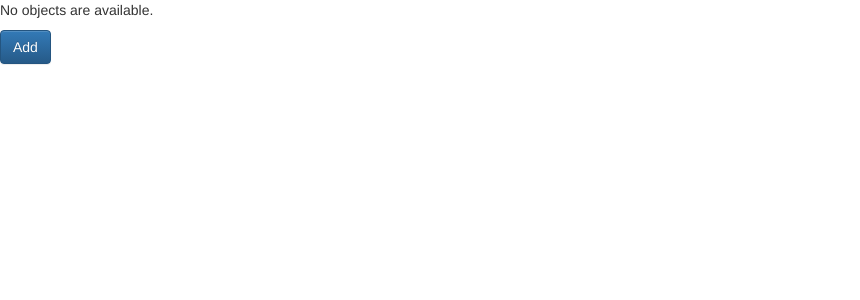
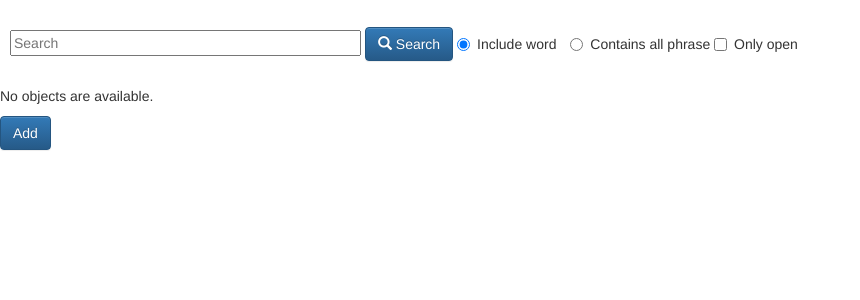
Before and after one commit to LimeTheCoder/KPI, a Django app: page /objects/surveys/ in a window 1280 px wide. Shown: the top 300 px of the page, without its empty margins (0-860 px from the left). Run offline with Django 3.2, Linux system fonts and the light colour scheme; data that the repository does not hold is empty; some libraries are stand-ins or nearby versions.

Commit message:
Db lab2 complete

```diff
--- a/Labs/EMPILab1/Generators.py
+++ b/Labs/EMPILab1/Generators.py
@@ -59,7 +59,7 @@ class BaysDurhamGenerator:
     def __init__(self):
         self.__table = []
         self.__k = 50
-        self.__m = 83
+        self.__m = 5
         num = 7
         for i in range(self.__k):
             num = linear_congruential_method(self.__m, 12, 7, num)
--- a/Labs/dblab2/CoolApp/custom_models.py
+++ b/Labs/dblab2/CoolApp/custom_models.py
@@ -107,6 +107,19 @@ class AbstractManager(object):
 				con.close()
 
 
+	def full_text_search(self, condition):
+		try:
+			con = mdb.connect('localhost', 'laymont', 'password', 'workdb')
+			cur = con.cursor(mdb.cursors.DictCursor)
+			cur.execute("SELECT * FROM " + self.__table_name + " " + condition)
+			return cur.fetchall()
+		except mdb.Error, e:
+			print "Error %d: %s" % (e.args[0], e.args[1])
+		finally:
+			if con:
+				con.close()
+
+
 	def get_all(self):
 		return self.get_objects_where("")
 
@@ -133,16 +146,17 @@ class PersonsManager(AbstractManager):
 	def get_all(self):
 		return super(PersonsManager, self).get_all()
 
-
 	def get_by_id(self, id):
 		return super(PersonsManager, self).get_by_id(id)
-
 
 	def get_objects_where(self, condition):
 		return [Person(x) for x in super(PersonsManager, self).get_objects_where(condition)]
 
 	def get_choice_lst(self):
 		return tuple(tuple([obj.id, obj.name + " " + obj.surname]) for obj in self.get_all())
+
+	def full_text_search(self, condition):
+		return [Person(x) for x in super(PersonsManager, self).full_text_search(condition)]
 
 
 class DoctorsManager(AbstractManager):
@@ -166,6 +180,9 @@ class DoctorsManager(AbstractManager):
 	def get_choice_lst(self):
 		return tuple(tuple([obj.id, obj.person.name + " " + obj.person.surname]) for obj in self.get_all())
 
+	def full_text_search(self, condition):
+		return [Doctor(x) for x in super(DoctorsManager, self).full_text_search(condition)]
+
 
 class HospitalsManager(AbstractManager):
 	def __init__(self):
@@ -188,6 +205,9 @@ class HospitalsManager(AbstractManager):
 	def get_choice_lst(self):
 		return tuple(tuple([obj.id, obj.name]) for obj in self.get_all())
 
+	def full_text_search(self, condition):
+		return [Hospital(x) for x in super(HospitalsManager, self).full_text_search(condition)]
+
 
 
 class SurveysManager(AbstractManager):
@@ -199,18 +219,18 @@ class SurveysManager(AbstractManager):
 	def get_all(self):
 		return super(SurveysManager, self).get_all()
 
-
 	def get_by_id(self, id):
 		return super(SurveysManager, self).get_by_id(id)
-
 
 	def get_objects_where(self, condition):
 		return [SurveyResult(x) for x in super(SurveysManager, self).get_objects_where(condition)]
 
+	def full_text_search(self, condition):
+		return [SurveyResult(x) for x in super(SurveysManager, self).full_text_search(condition)]
+
 
 
 class Person(object):
-	title = 'person'
 	fields = ["name", "surname", "middlename", "birthdate"]
 	def __init__(self, obj_list):
 		self.id = obj_list['id']
@@ -224,7 +244,6 @@ class Person(object):
 
 
 class Doctor(object):
-	title = 'doctor'
 	fields = ["person_id", "hospital_id", "position", "experience"]
 	def __init__(self, attr_list):
 		self.id = attr_list['id']
@@ -238,7 +257,6 @@ class Doctor(object):
 
 
 class Hospital(object):
-	title = 'hospital'
 	fields = ["name", "city", "state", "street", "build_no"]
 	def __init__(self, attr_list):
 		self.id = attr_list['id']
@@ -253,7 +271,6 @@ class Hospital(object):
 
 
 class SurveyResult(object):
-	title = 'survey'
 	fields = ["pacient_id", "doctor_id", "diagnosis", "closing_date"]
 	def __init__(self, attr_list):
 		self.id = attr_list['id']
--- a/Labs/dblab2/CoolApp/templates/CoolApp/objects_list.html
+++ b/Labs/dblab2/CoolApp/templates/CoolApp/objects_list.html
@@ -6,19 +6,69 @@
       <link rel="stylesheet" href="https://maxcdn.bootstrapcdn.com/bootstrap/3.3.6/css/bootstrap-theme.min.css" integrity="sha384-fLW2N01lMqjakBkx3l/M9EahuwpSfeNvV63J5ezn3uZzapT0u7EYsXMjQV+0En5r" crossorigin="anonymous">
 
       <script src="https://maxcdn.bootstrapcdn.com/bootstrap/3.3.6/js/bootstrap.min.js" integrity="sha384-0mSbJDEHialfmuBBQP6A4Qrprq5OVfW37PRR3j5ELqxss1yVqOtnepnHVP9aJ7xS" crossorigin="anonymous"></script>
+      {% load getattribute %}
+
+      <style type="text/css">
+      .margin_class{
+         margin-top: 30px;
+         margin-bottom: 30px;
+         margin-left: 10px;
+      }
+
+      .date_margin{
+         margin-top: 5px;
+         margin-bottom: 20px;
+         margin-left: 10px;
+      }
+      </style>
    </head>
    <body>
+      <form action= {{ request.get_full_path }} method="get" role="form">
+      {% csrf_token %}
+         <input type="text" id="searchBox" size="40" class="input-medium search-query margin_class" name="q" placeholder="Search">
+         <button type="submit" class="btn btn-primary"><span class="glyphicon glyphicon-search"></span> Search </button>
+
+         <label class="radio-inline">
+            <input type="radio" name="optradio" value="word" checked="">Include word
+         </label>
+         <label class="radio-inline">
+            <input type="radio" name="optradio" value="phrase" >Contains all phrase
+         </label>
+
+         {% if title == 'survey' %}
+         <label class="checkbox-inline"><input type="checkbox" name="box" >Only open</label>
+         {% endif %}
+         </form>
+
+
+         {% if title == 'person' %}
+
+         <form class='form-inline' role="form" method="post">
+            {% csrf_token %}
+            <div class="form-group">
+               <label for="from_date" class="date_margin">From: </label>
+               <input id="from_date" class="form-control date_margin" type="date" name="from_date">
+            </div>
+            <div class="form-group">
+               <label for="to_date" class="date_margin">To: </label>
+               <input id="to_date" class="form-control date_margin" type="date" name="to_date">
+            </div>
+            <button type="submit" class="btn btn-primary date_margin">Filter</button>
+         </form>
+
+         {% endif %}
+
       {% if objects %}
       <div class="list-group">
          {% for object in objects %}
-         <a href="{% url object.title|add:'_detail' object.id %}" class="list-group-item"><h5>{{ object }}</h5></a>
+         <a href="{% url title|add:'_detail' object.id %}" class="list-group-item"><h5>{{ object }}</h5></a>
          {% endfor %}
        </div>
       {% else %}
       <p>No objects are available.</p>
       {% endif %}
       <a type="button" class="btn btn-primary" name="add_button"
-         href="{% url objects.0.title|add:'_new' %}">Add
+         href="{% url title|add:'_new' %}">Add
       </a>
       <body>
 </html>
--- a/Labs/dblab2/CoolApp/views.py
+++ b/Labs/dblab2/CoolApp/views.py
@@ -3,31 +3,96 @@ from django.http import HttpResponse, HttpResponseRedirect
 from .custom_models import ObjectsManager
 from .custom_models import Person, Hospital, Doctor
 from .forms import PersonForm, HospitalForm, DoctorForm, SurveyForm
+from django.utils.dateparse import parse_date
 
 def index(request):
 	return HttpResponse("Main list")
 
 def doctors_list(request):
-	doctors = ObjectsManager.get_doctors_manager().get_all()
-	context = { 'objects' : doctors }
+	if 'q' in request.GET and request.GET['q'] != "":
+		text = request.GET["q"]
+		print request.GET.get("optradio", None)
+		condition = "WHERE MATCH (position) AGAINST ('"
+		if request.GET.get("optradio", None) == "word":
+			text = " ".join(['+' + s for s in text.split()])
+			condition += text
+		else:
+			condition += "\"" + text +"\""
+
+		condition += "' IN BOOLEAN MODE);"
+		doctors = ObjectsManager.get_doctors_manager().full_text_search(condition)
+	else:
+		doctors = ObjectsManager.get_doctors_manager().get_all()
+	context = { 'objects' : doctors, 'title' : "doctor" }
 	return render(request, 'CoolApp/objects_list.html', context)
 
 
 def persons_list(request):
-	persons = ObjectsManager.get_persons_manager().get_all()
-	context = { 'objects' : persons }
+	if 'q' in request.GET and request.GET['q'] != "":
+		text = request.GET["q"]
+		print request.GET.get("optradio", None)
+		condition = "WHERE MATCH (name, surname, middlename) AGAINST ('"
+		if request.GET.get("optradio", None) == "word":
+			text = " ".join(['+' + s for s in text.split()])
+			condition += text
+		else:
+			condition += "\"" + text +"\""
+
+		condition += "' IN BOOLEAN MODE);"
+		persons = ObjectsManager.get_persons_manager().full_text_search(condition)
+	else:
+		persons = ObjectsManager.get_persons_manager().get_all()
+
+	if request.method == 'POST':
+		if 'from_date' in request.POST and 'to_date' in request.POST:
+			to_date = parse_date(request.POST['to_date'])
+			from_date = parse_date(request.POST['from_date'])
+			persons = [person for person in persons if person.birthdate >= from_date and person.birthdate <= to_date]
+	context = { 'objects' : persons, 'title' : "person" }
+
 	return render(request, 'CoolApp/objects_list.html', context)
 
 
 def surveys_list(request):
-	surveys = ObjectsManager.get_surveys_manager().get_all()
-	context = { 'objects' : surveys }
+	if 'q' in request.GET and request.GET['q'] != "":
+		text = request.GET["q"]
+		print request.GET.get("optradio", None)
+		condition = "WHERE MATCH (diagnosis) AGAINST ('"
+		if request.GET.get("optradio", None) == "word":
+			text = " ".join(['+' + s for s in text.split()])
+			condition += text
+		else:
+			condition += "\"" + text +"\""
+
+		condition += "' IN BOOLEAN MODE);"
+		surveys = ObjectsManager.get_surveys_manager().full_text_search(condition)
+	else:
+		surveys = ObjectsManager.get_surveys_manager().get_all()
+
+	if "box" in request.GET:
+		surveys = [survey for survey in surveys if survey.closing_date != None]
+
+
+	context = { 'objects' : surveys, 'title' : "survey" }
 	return render(request, 'CoolApp/objects_list.html', context)
 
 
 def hospitals_list(request):
-	hospitals = ObjectsManager.get_hospitals_manager().get_all()
-	context = { 'objects' : hospitals }
+	if 'q' in request.GET and request.GET['q'] != "":
+		text = request.GET["q"]
+		print request.GET.get("optradio", None)
+		condition = "WHERE MATCH (name, city, street) AGAINST ('"
+		if request.GET.get("optradio", None) == "word":
+			text = " ".join(['+' + s for s in text.split()])
+			condition += text
+		else:
+			condition += "\"" + text +"\""
+
+		condition += "' IN BOOLEAN MODE);"
+		hospitals = ObjectsManager.get_hospitals_manager().full_text_search(condition)
+	else:
+		hospitals = ObjectsManager.get_hospitals_manager().get_all()
+	context = { 'objects' : hospitals, 'title' : "hospital"}
 	return render(request, 'CoolApp/objects_list.html', context)
 
 
```
Also changed, not shown: Labs/EMPILab1/main.py (+19 -1 lines), 4 other files.
